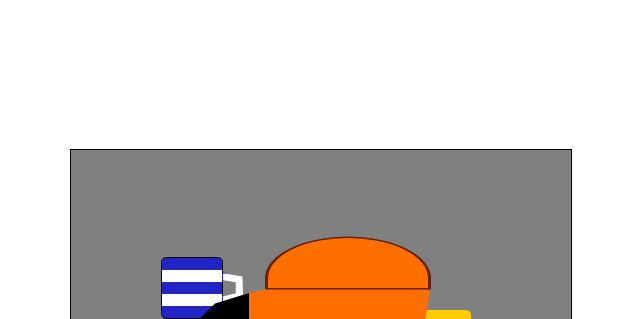
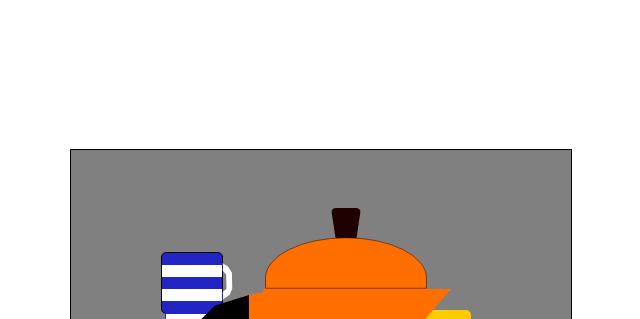
Before and after one commit to votrepoesie/css-still-life, a plain HTML site: page index.html in a window 1280 px wide. Shown: the top 319 px of the page, without its empty margins (319-959 px from the left). Drawn offline with Linux system fonts and the light colour scheme.

Commit message:
adjusted cup

```diff
--- a/index.html
+++ b/index.html
@@ -28,8 +28,7 @@
     height: 33%;
     width: 100%;
     background-color: rgb(186, 0, 0);
-/*     transform: translate(0px, 95px); */
-    position: absolute;   /* fixed (cool for web menu), absolute, relative */
+    position: absolute;
     bottom: 5px;
   }
 
@@ -46,7 +45,7 @@
     height: 60px;
     background-color: white;
     position: absolute;
-    transform: translate(90px, -253px);
+    transform: translate(90px, -258px);
     border-radius: 5px;
   }
 
@@ -54,14 +53,24 @@
     background-color: white;
 /*     clip-path: polygon(35% 0, 59% 49%, 33% 100%, 0% 100%, 25% 50%, 0% 0%); */
 /*     clip-path: polygon(35% 0, 65% 24%, 65% 70%, 35% 100%, 0 100%, 37% 68%, 37% 27%, 0 0); */
-    border: 1px solid;
-    border-color: rgba(34,36,195,1);
+    border: 1px solid rgba(34,36,195,1);
     width: 30px;
-    height: 30px;
+    height: 35px;
     position: relative;
     left: 60px;
-    top: 15px;
-    clip-path: polygon(0 0, 64% 11%, 66% 78%, 0 100%, 0 74%, 43% 63%, 43% 29%, 0 22%);
+    top: 10px;
+    clip-path: polygon(0 0, 18% 9%, 31% 26%, 32% 69%, 24% 86%, 0 100%, 0 80%, 14% 70%, 13% 31%, 0 18%);
+/*     clip-path: polygon(0 0, 64% 11%, 66% 78%, 0 100%, 0 74%, 43% 63%, 43% 29%, 0 22%); */
+  }
+
+  .cup-bottom{
+    width: 50px;
+    height: 5px;
+    background-color: white;
+    position: relative;
+    top: 23px;
+    left: 3px;
+    border: 1px solid rgba(34,36,195,1)
   }
 
   .coffee-2 {
@@ -78,8 +87,7 @@
     height: 33%;
     width: 100%;
     background-color: rgb(186, 0, 0);
-/*     transform: translate(0px, 95px); */
-    position: absolute;   /* fixed (cool for web menu), absolute, relative */
+    position: absolute;
     bottom: 5px;
   }
 
@@ -108,6 +116,7 @@
     left: 185px;
     bottom: 80px;
     border-radius: 10px;
+    border: solid black 0.5px;
     clip-path: polygon(50% 0%, 82% 0, 95% 44%, 100% 100%, 68% 100%, 32% 100%, 0 100%, 6% 45%, 19% 0);
   }
 
@@ -140,12 +149,30 @@
     transform: scale(1,0.5);
     border-radius: 200px 200px 0 0;
     background-color: hsl(26, 100%, 50%);
-    border: solid hsl(13, 72%, 23%);
+    border: solid hsl(13, 72%, 23%) 0.7px;
   }
 
-  .top{
+  .handle-3{
+    height: 30px;
+    width: 30px;
+    background-color: rgb(33, 0, 0);
+    position: relative;
+    bottom: 676px;
+    left: 260px;
+    clip-path: polygon(0 0, 100% 0, 85% 100%, 15% 100%);
+    border-radius: 5px;
+  }
 
+  .mouth{
+    height: 35px;
+    width: 30px;
+    background-color: hsl(26, 100%, 50%);
+    position: relative;
+   	bottom: 625px;
+    left: 350px;
+    clip-path: polygon(0 0, 0% 100%, 100% 0);
   }
+
 /*
   .stripe-1 {
     position: relative;
@@ -191,6 +218,7 @@
 <!--     <div class="stripe-2"></div> -->
 <!--     <div class="stripe-3"></div> -->
     <div class="handle"></div>
+    <div class="cup-bottom"></div>
   </div>
 
 <!--   THE POT -->
@@ -199,6 +227,7 @@
   <div class="handle-1"></div>
   <div class="handle-2"></div>
   <div class="lid"></div>
-  <div class="top"></div>
+  <div class="handle-3"></div>
+  <div class="mouth"></div>
 
 </div>
```
